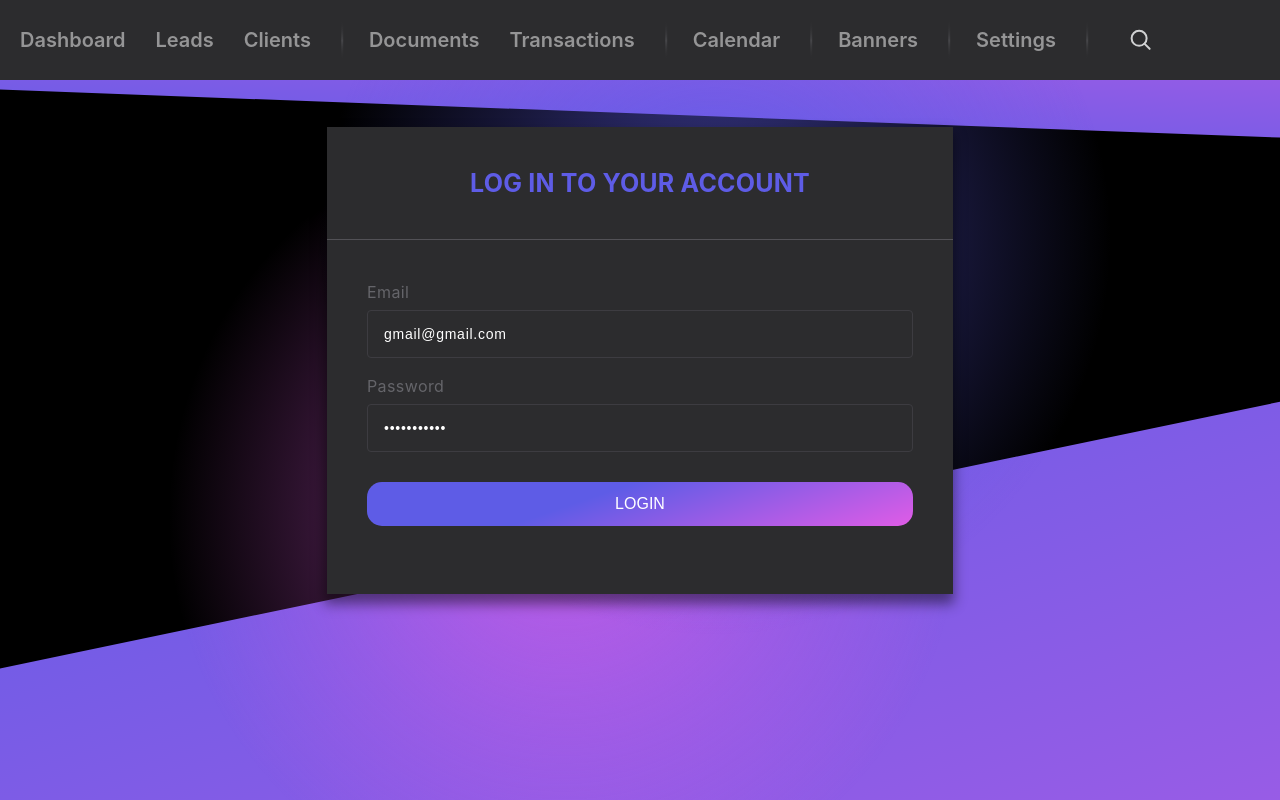
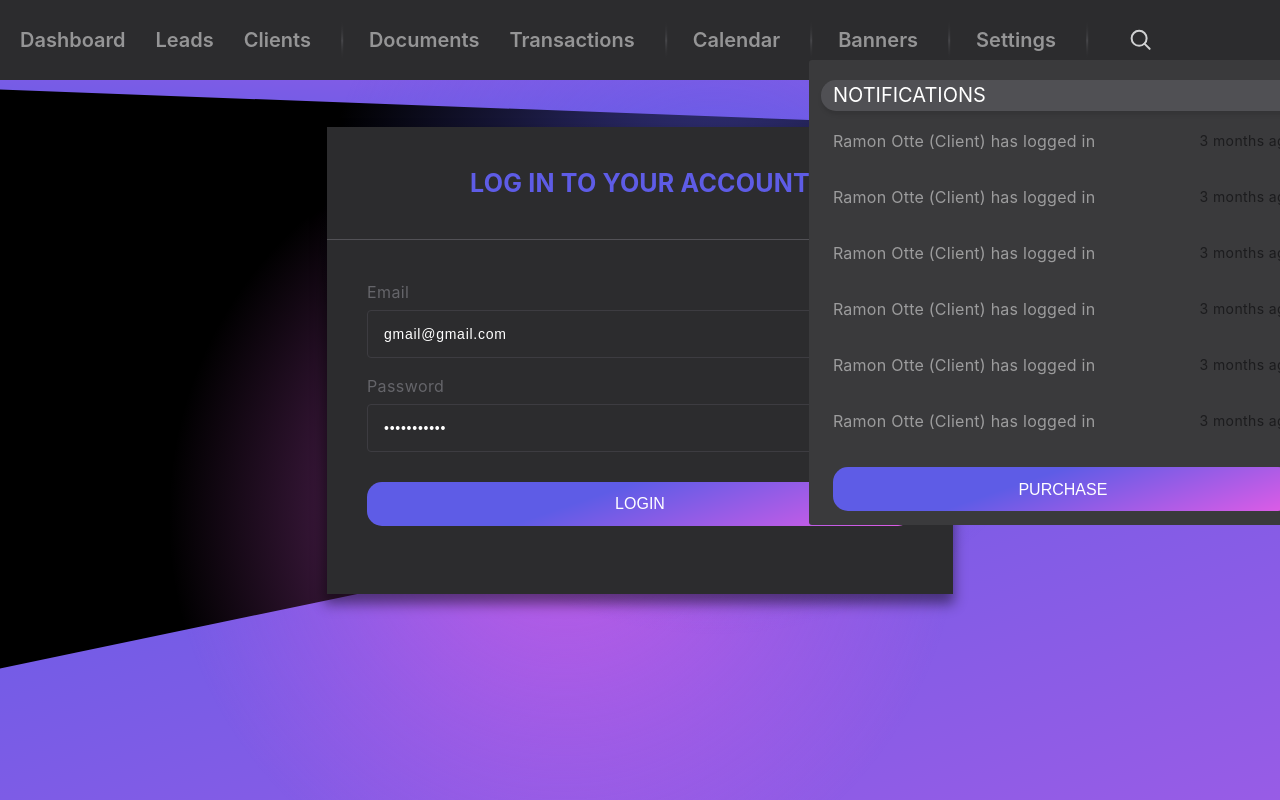
Before and after one commit to Artem-Pavlenko/blue-label, a React (Create React App) app: page / in a window 1280 px wide. Built offline with nearby package versions, Linux system fonts and the light colour scheme.

Commit message:
fix notification

```diff
--- a/src/App/components/molecules/Notification/Notification.module.scss
+++ b/src/App/components/molecules/Notification/Notification.module.scss
@@ -49,11 +49,24 @@
     }
 
     .item {
-      padding: 36px 24px;
       @include flex(space-between, center);
+      padding: 0 24px;
+      margin-bottom: 36px;
 
       &:first-of-type {
         padding-top: 0;
+      }
+
+      &:hover {
+        span {
+          color: var(--white);
+          transition: color .3s ease-in;
+        }
+
+        .time {
+          color: #9C9C9D;
+          transition: color .3s ease-in;
+        }
       }
 
       span {
@@ -61,6 +74,7 @@
         line-height: 20px;
         letter-spacing: 0.25px;
         color: #9C9C9D;
+        transition: color .3s ease-out;
       }
 
       .time {
@@ -68,12 +82,12 @@
         line-height: 16px;
         letter-spacing: 0.4px;
         color: #1C1C1E;
+        transition: color .3s ease-out;
       }
     }
 
     button {
       @include button();
-      //width: 100%;
       width: 460px;
       box-sizing: border-box;
       margin: 0 24px 14px;
--- a/src/App/components/molecules/Notification/Notification.tsx
+++ b/src/App/components/molecules/Notification/Notification.tsx
@@ -4,7 +4,7 @@ import s from './Notification.module.scss'
 
 
 const Notification = () => {
-    const [show, setShow] = useState(false)
+    const [show, setShow] = useState(true)
 
     const notifications = [
         {text: 'Ramon Otte (Client) has logged in', time: '3 months ago'},
--- a/src/App/components/organizms/Header/Header.module.scss
+++ b/src/App/components/organizms/Header/Header.module.scss
@@ -17,6 +17,7 @@
     .wrapper {
       @include flex(flex-end, center);
       width: 50%;
+      height: 100%;
     }
   }
 
```
